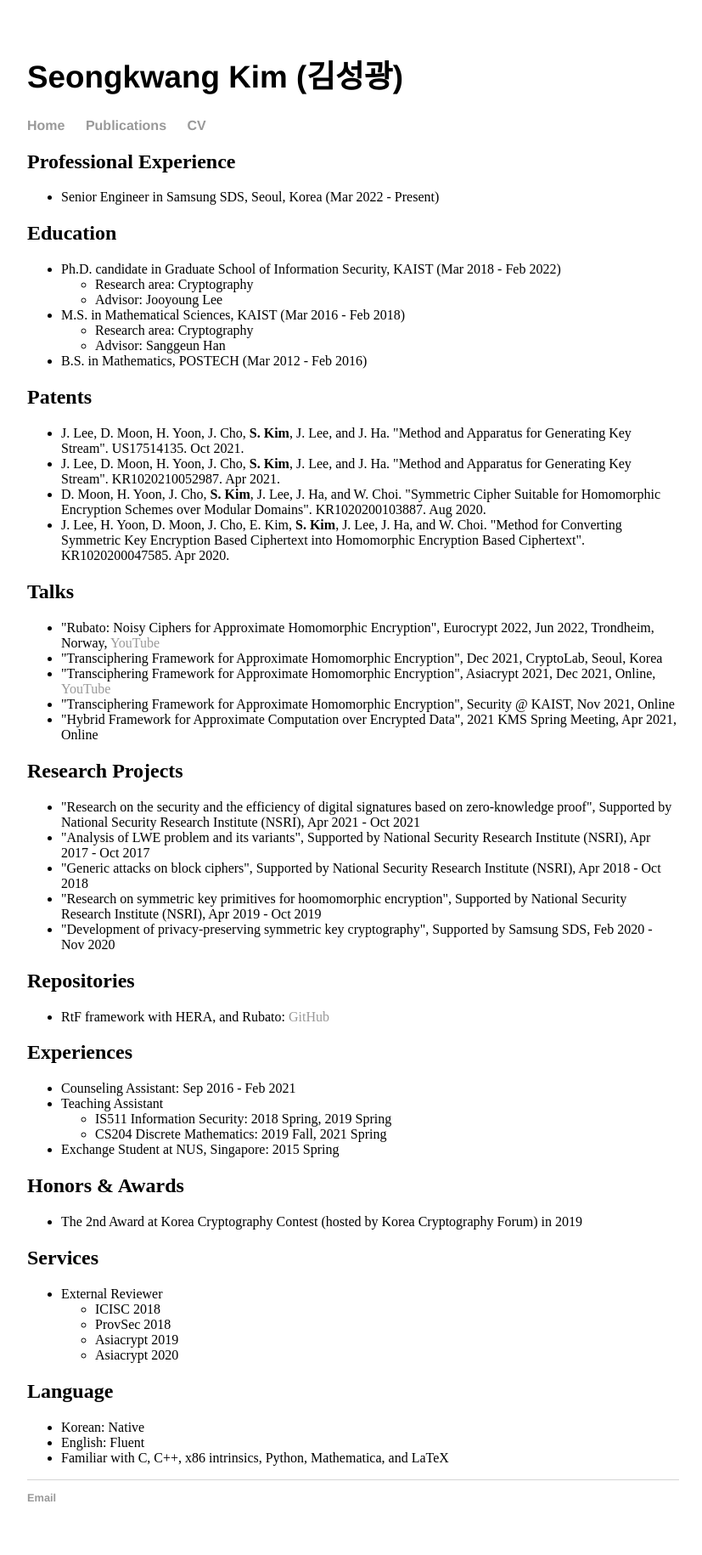
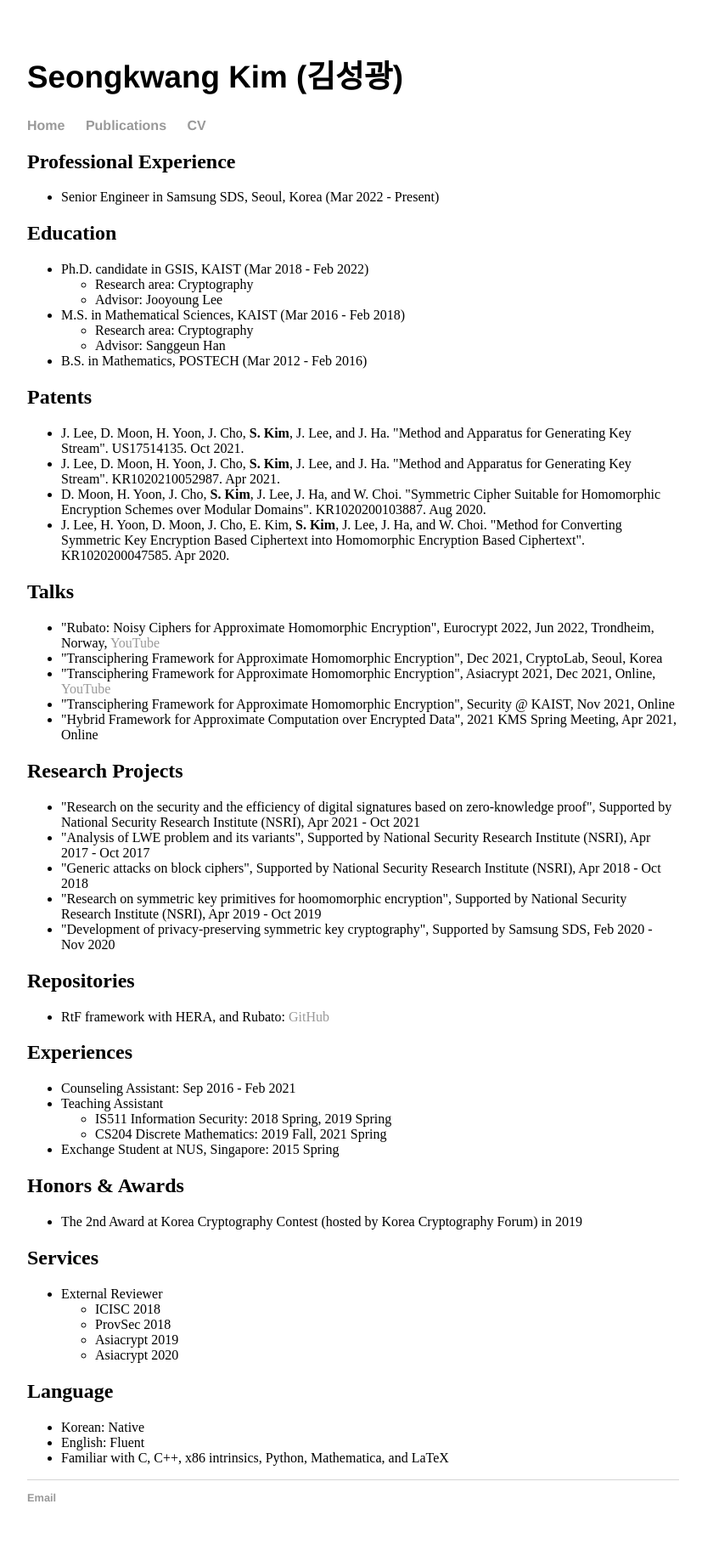
Before and after one commit to sgk1m/sgk1m.github.io, a Jekyll site: the page built from cv.html, in a window 1280 px wide. Shown: the whole page at 85% size, without its empty margins (224-1051 px from the left). Built offline with Jekyll 4.4.1, drawn with Linux system fonts in a browser that asks for light colours.

Commit message:
Update cv.html

```diff
--- a/cv.html
+++ b/cv.html
@@ -9,7 +9,7 @@ title: CV - Seongkwang Kim
 	</ul>
 	<h2>Education</h2>
 	<ul>
-		<li>Ph.D. candidate in Graduate School of Information Security, KAIST (Mar 2018 - Feb 2022)</li>
+		<li>Ph.D. candidate in GSIS, KAIST (Mar 2018 - Feb 2022)</li>
 		<ul>
 			<li>Research area: Cryptography</li>
 			<li>Advisor: Jooyoung Lee</li>
```
